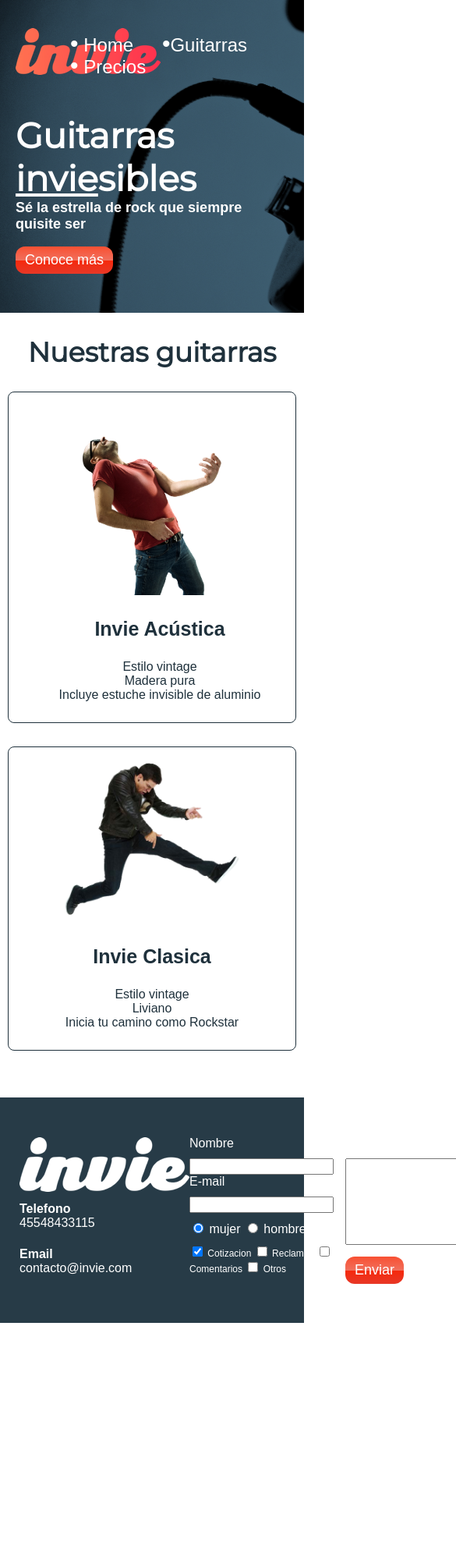
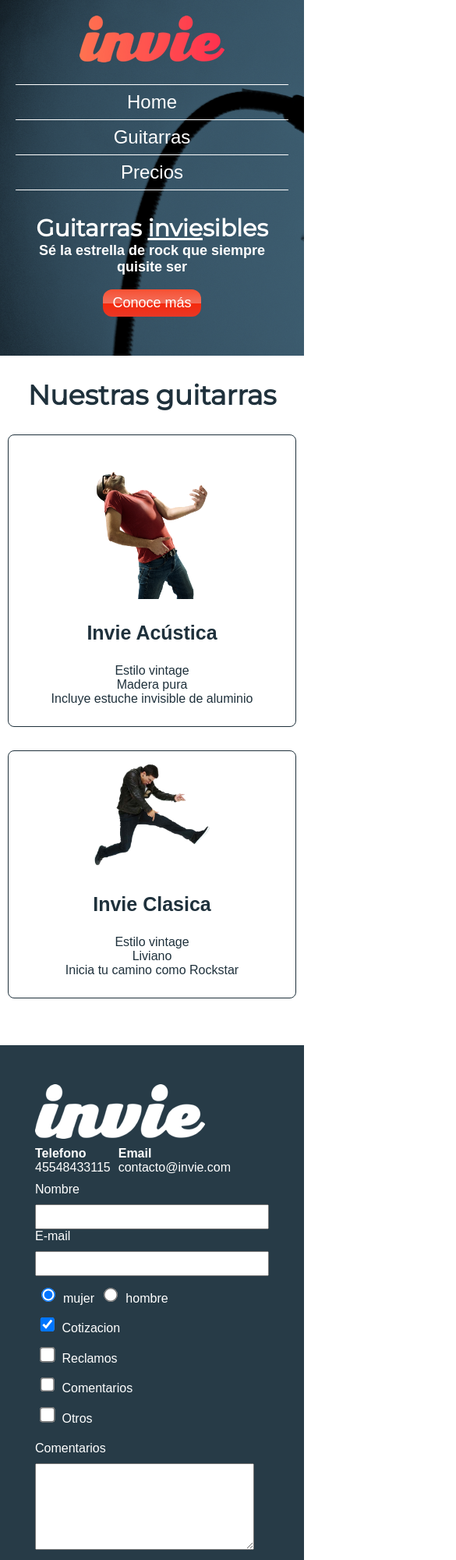
Before and after one commit to omarulyl/invie-responsive, a plain HTML site: page index.html in a window 390 px wide. Shown: the top 2000 px of the page at 78% size, 585 px wide, since content can reach past the window. Before the commit the page ends 1696 px from the top, so only its background shows below. Drawn offline with Linux system fonts and the light colour scheme; a web font is replaced by a local one.

Commit message:
Se agregaron media queries para responsive en moviles

```diff
--- a/css/invie.css
+++ b/css/invie.css
@@ -242,6 +242,11 @@ input:focus, textarea:focus{ /* agrega color de fondo al hacer focus */
 	margin: 10px 10px 10px 0;
 }
 
+.footer .contenedor {
+  display: flex;
+  justify-content: space-between;
+}
+
 .formulario{
 	display: flex;
 	width: 400px;
@@ -258,7 +263,7 @@ input:focus, textarea:focus{ /* agrega color de fondo al hacer focus */
 }
 
 .col2{
-	align-items: flex-start;
+		align-items: flex-start;
 }
 
 .col2 .button{
@@ -343,11 +348,128 @@ input:focus, textarea:focus{ /* agrega color de fondo al hacer focus */
 		position: static;
 		margin: 0;
 	}
+	.contenedor-guitarra-a{
+		padding: 0;
+	}
 
-	.footer{
-		padding: 50px 25px;
+	/*Guitarras*/
+
+
+
+}
+/*------------------------Tabletas---------------------------------------------*/
+
+@media screen and (max-width: 767px){
+/*Footer*/
+	.footer .contenedor{
+		display: block;
+	}
+
+	.contacto{
+		margin: 0 auto;
+	}
+
+	.formulario{
+		display: block;
+		margin: 0 auto;
+		width: 300px;
+	}
+
+	.intereses label{
+		display: block;
+		font-size: 16px;
+	}
+
+	.col1{
+		margin: 0;
+	}
+
+	.col2{
+		margin-right: 25px;
+	}
+
+	/*selector de atributo*/
+	input[type="text"],
+	input[type="email"]{
+		font-size: 16px;
+		padding: 5px;
+	}
+
+	input[type="radio"],
+	input[type="checkbox"]{
+		zoom: 1.5;
+	}
+	/*selector de atributo*/
+
+	textarea{
+		width: 100%;
+	}
+
+/*Footer*/
+}
+
+
+/*------------------------Moviles---------------------------------------------*/
+@media screen and (max-width: 650px){
+
+	.header{
+		text-align: center;
+	}
+
+	.logotipo{
+		margin: 0;
+	}
+
+	.menu{
+	  /*border: 1px solid red;*/
+		position: static;
+		display: block;
+	}
+
+	.menu li:first-child{
+		margin: 0;
+	}
+
+	.menu ul{
+		padding: 0;
+	}
+
+
+}
+
+@media screen and (max-width: 500px){
+	/* Portada */
+	.menu li{
+		display: block;
+		margin: 0;
+		padding: 8px 0;
+		border-bottom: 1px solid white;
+	}
+
+	.menu li:before{
+		display: none;
+	}
+
+	.menu li:first-child{
+		border-top: 1px solid white;
+	}
+
+	.portada{
+		text-align: center;
+	}
+
+	.titulo{
+		font-size: 30px;
+	}
+
+	.title{
+		font-size: 16px;
+	}
+	/* Portada */
+	/*Guitarras*/
+	.guitarra img{
+		width: 200px;
 	}
 	/*Guitarras*/
 
 }
-/*------------------------Tabletas---------------------------------------------*/
```
